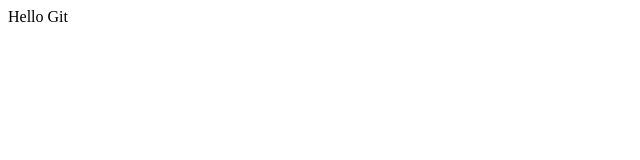
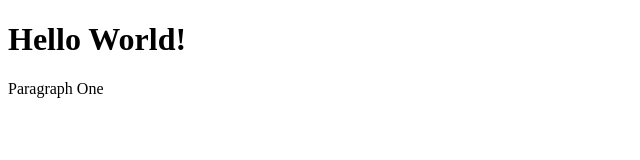
Before and after one commit to ajogious/myappsample, a plain HTML site: page index.html in a window 1280 px wide. Shown: the whole page, without its empty margins (0-640 px from the left). Drawn offline with Linux system fonts and the light colour scheme.

Commit message:
initial commit

```diff
--- a/index.html
+++ b/index.html
@@ -7,6 +7,7 @@
     <title>my git app</title>
   </head>
   <body>
-    Hello Git
+    <h1>Hello World!</h1>
+    <p>Paragraph One</p>
   </body>
 </html>
```
